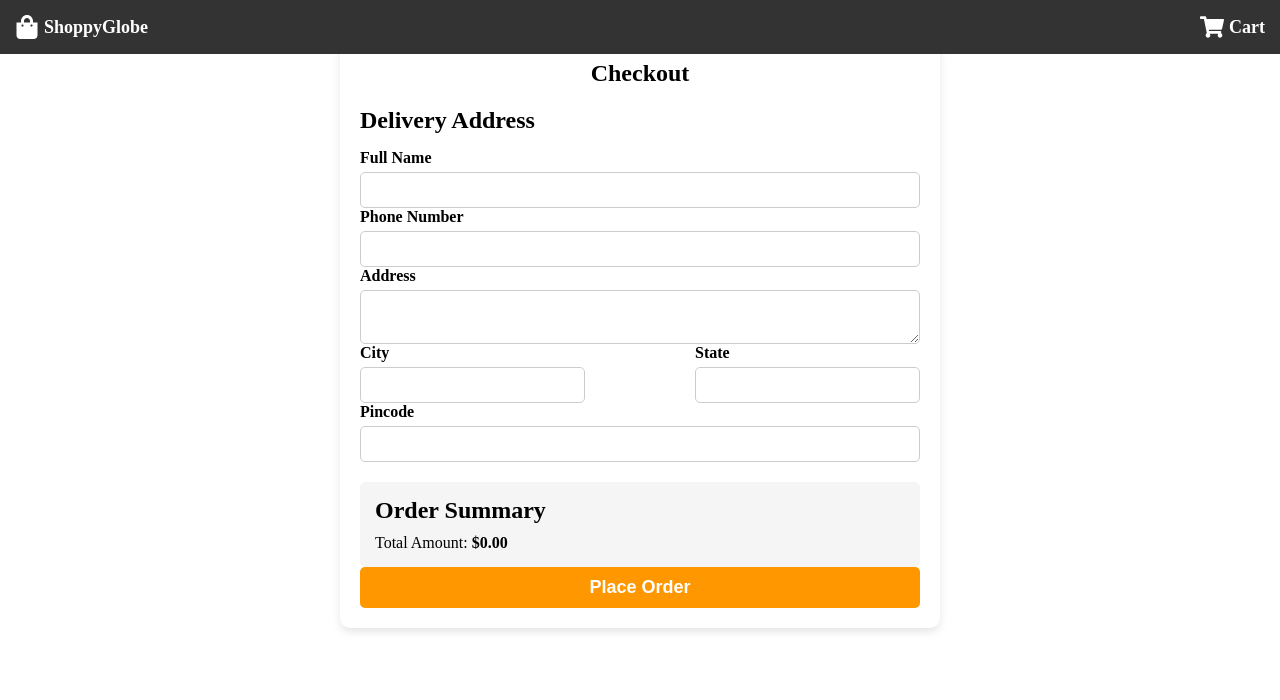
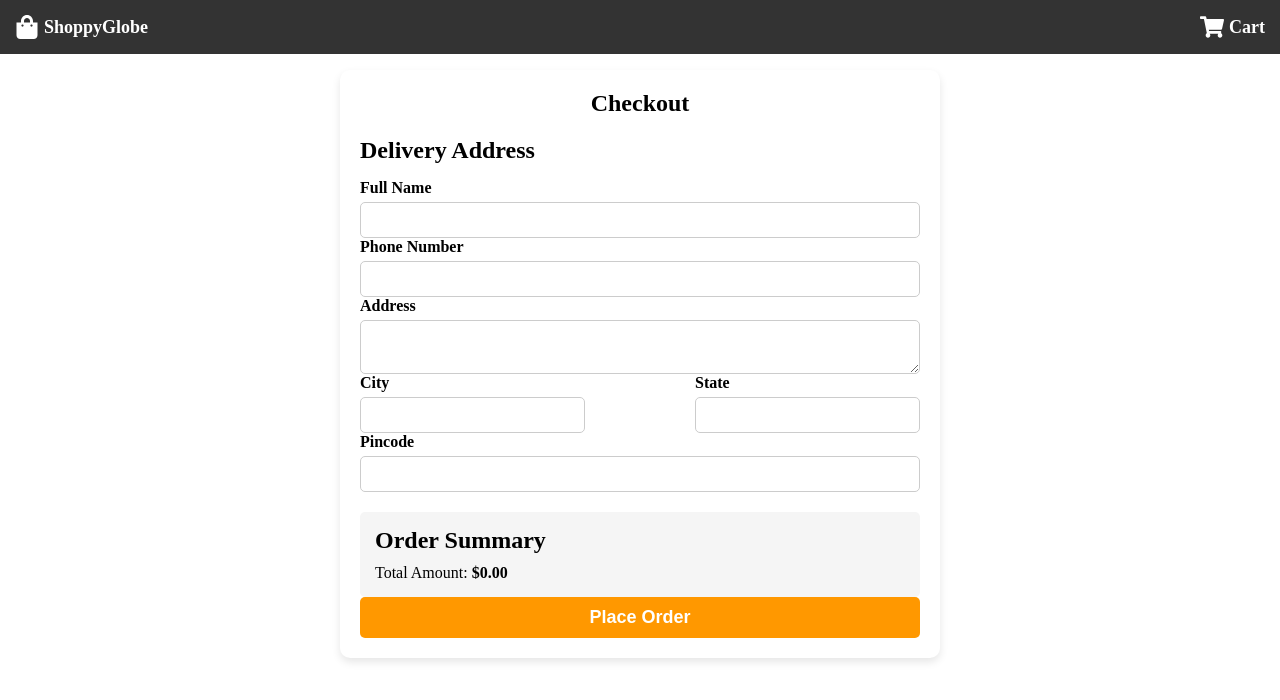
Before and after one commit to hemanthkumar387/ShoppyGlobe, a React (Vite) app: page /checkout in a window 1280 px wide. Shown: the top 700 px of the page. Built offline with nearby package versions, Linux system fonts and the light colour scheme.

Commit message:
Update CheckOut.css

```diff
--- a/src/components/CheckOut/CheckOut.css
+++ b/src/components/CheckOut/CheckOut.css
@@ -1,7 +1,7 @@
 /* Container for the entire checkout page */
 .checkout-container {
     max-width: 600px;
-    margin: 40px auto;
+    margin: 70px auto;
     padding: 20px;
     background: white;
     box-shadow: 0 4px 8px rgba(0, 0, 0, 0.1);
```
